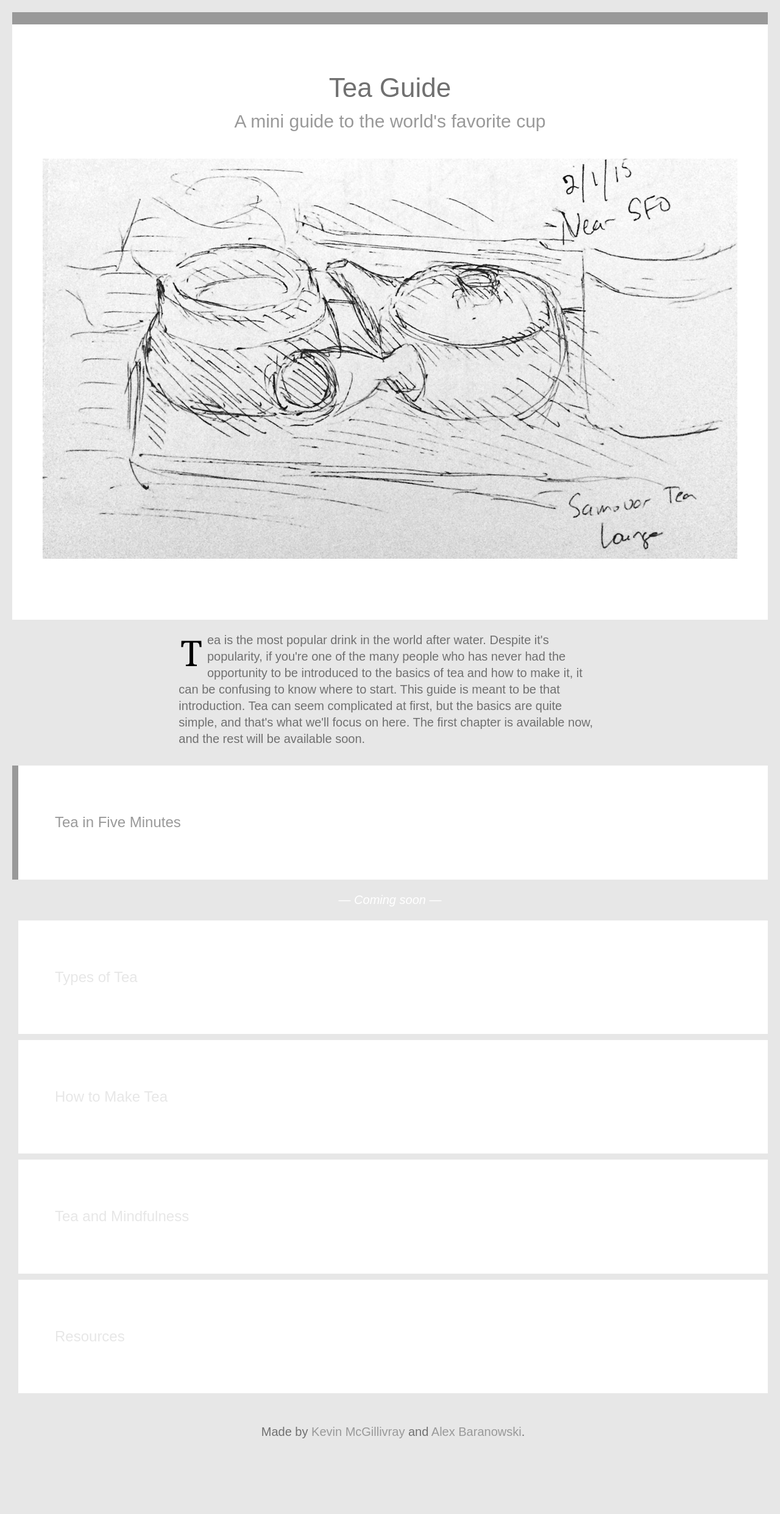
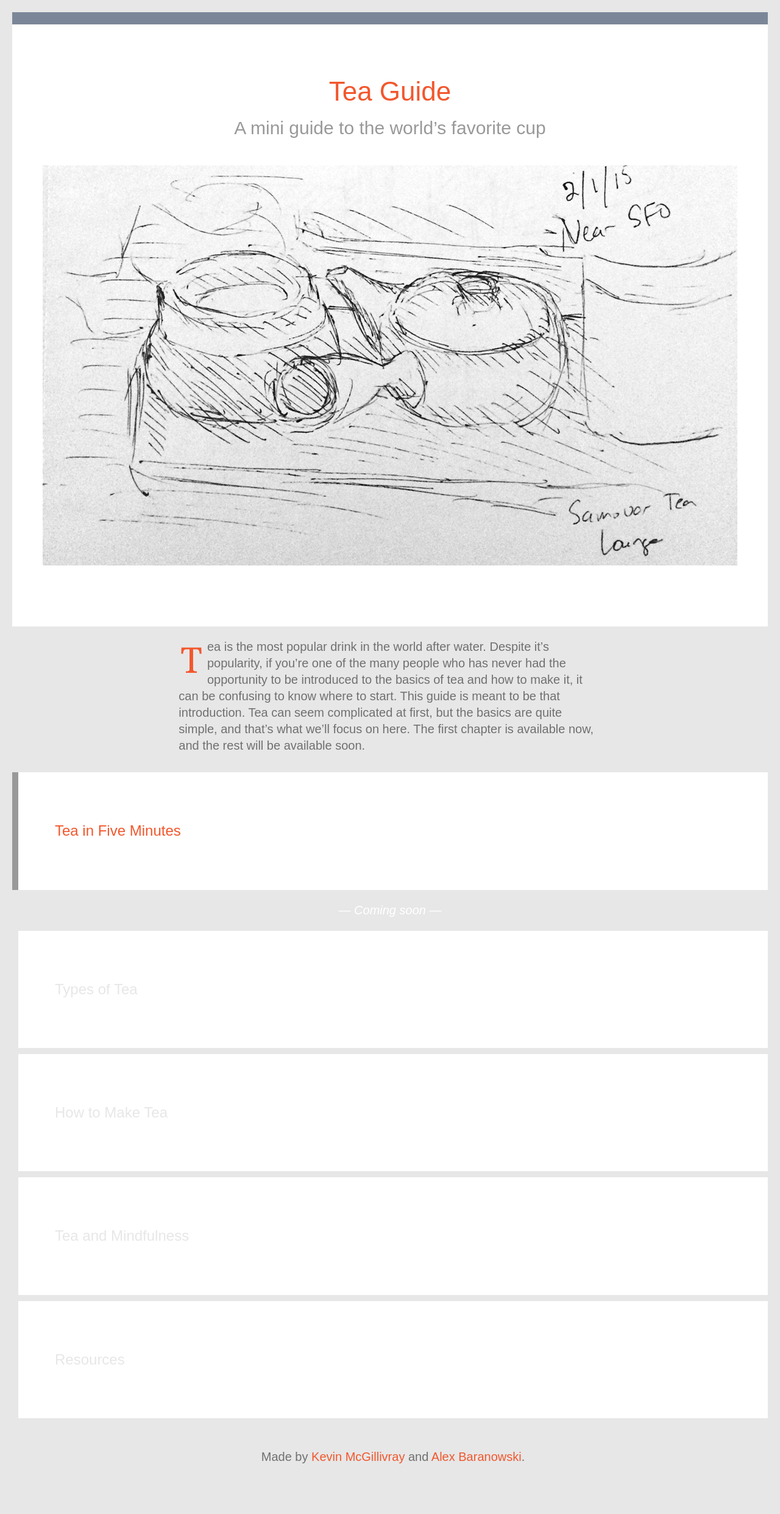
Before and after one commit to kmcgillivray/tea, a Jekyll site: the page built from index.md, in a window 1280 px wide. Shown: the whole page at 61% size. Built offline with Jekyll 4.4.1, drawn with Linux system fonts in a browser that asks for light colours; nearby versions of some CDN libraries; before the commit the page ends 2441 px from its top, so only the background shows below that.

Commit message:
Adjusting colors and apostrophes.

```diff
--- a/css/main.css
+++ b/css/main.css
@@ -58,19 +58,21 @@ h6 {
   margin-top: 1.5rem;
   margin-bottom: .5rem;
   font-size: 1rem;
+  line-height: 1.35;
 }
 h1 {
   margin-top: 0px;
   font-size: 1.2rem;
+  color: #f2572d;
 }
 h2 {
   font-size: 1.1rem;
 }
 a {
-  color: #999;
+  color: #f2572d;
 }
 a:hover {
-  color: #f2572d;
+  color: #999;
   text-decoration: none;
 }
 ul {
@@ -106,7 +108,7 @@ hr {
 }
 .drop-cap {
   float: left;
-  color: #000;
+  color: #f2572d;
   font-size: 2.9rem;
   line-height: 60px;
   padding-top: 4px;
@@ -137,7 +139,7 @@ hr {
  */
 
 .cover {
-  border-top: 20px solid #999;
+  border-top: 20px solid #7B8799;
   background-color: #FFF;
   text-align: center;
   padding-top: 4rem;
@@ -146,6 +148,7 @@ hr {
 }
 .cover h1 {
   font-size: 2.2rem;
+  color: #f2572d;
 }
 
 /*
--- a/index.md
+++ b/index.md
@@ -5,12 +5,12 @@ layout: default
 <div class="cover">
   <div class="container">
     <h1 id="tea_guide">Tea Guide</h1>
-    <p class="lead">A mini guide to the world's favorite cup</p>
+    <p class="lead">A mini guide to the world’s favorite cup</p>
     <img src="{{ site.baseurl }}/img/samovar.jpg">
   </div>
 </div>
 
-<p div class="col-md-7 center-block"><span class="drop-cap">T</span>ea is the most popular drink in the world after water. Despite it's popularity, if you're one of the many people who has never had the opportunity to be introduced to the basics of tea and how to make it, it can be confusing to know where to start. This guide is meant to be that introduction. Tea can seem complicated at first, but the basics are quite simple, and that's what we'll focus on here. The first chapter is available now, and the rest will be available soon.</p>
+<p div class="col-md-7 center-block"><span class="drop-cap">T</span>ea is the most popular drink in the world after water. Despite it’s popularity, if you’re one of the many people who has never had the opportunity to be introduced to the basics of tea and how to make it, it can be confusing to know where to start. This guide is meant to be that introduction. Tea can seem complicated at first, but the basics are quite simple, and that’s what we’ll focus on here. The first chapter is available now, and the rest will be available soon.</p>
 
 <div class="table-of-contents">
   <a href="{{ site.baseurl }}/tea-in-five-minutes"><h1 id="tea_in_five_minutes">Tea in Five Minutes</h1></a>
```
